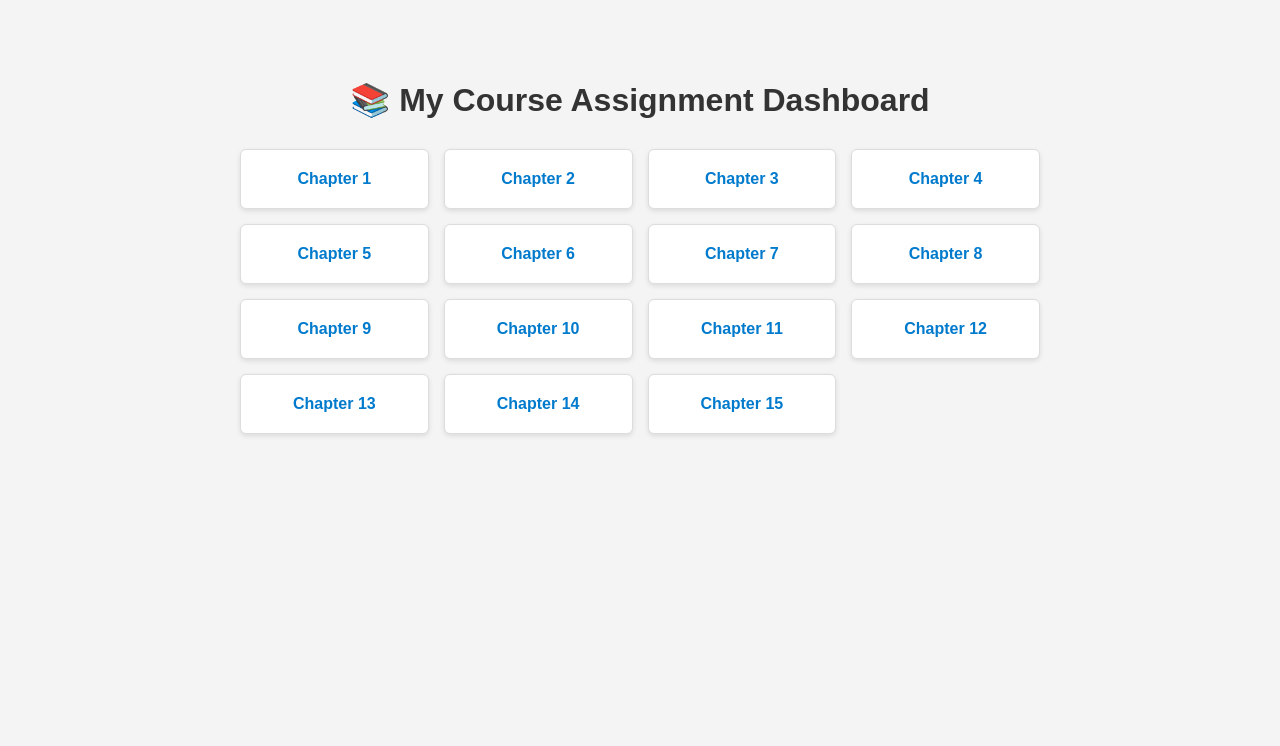
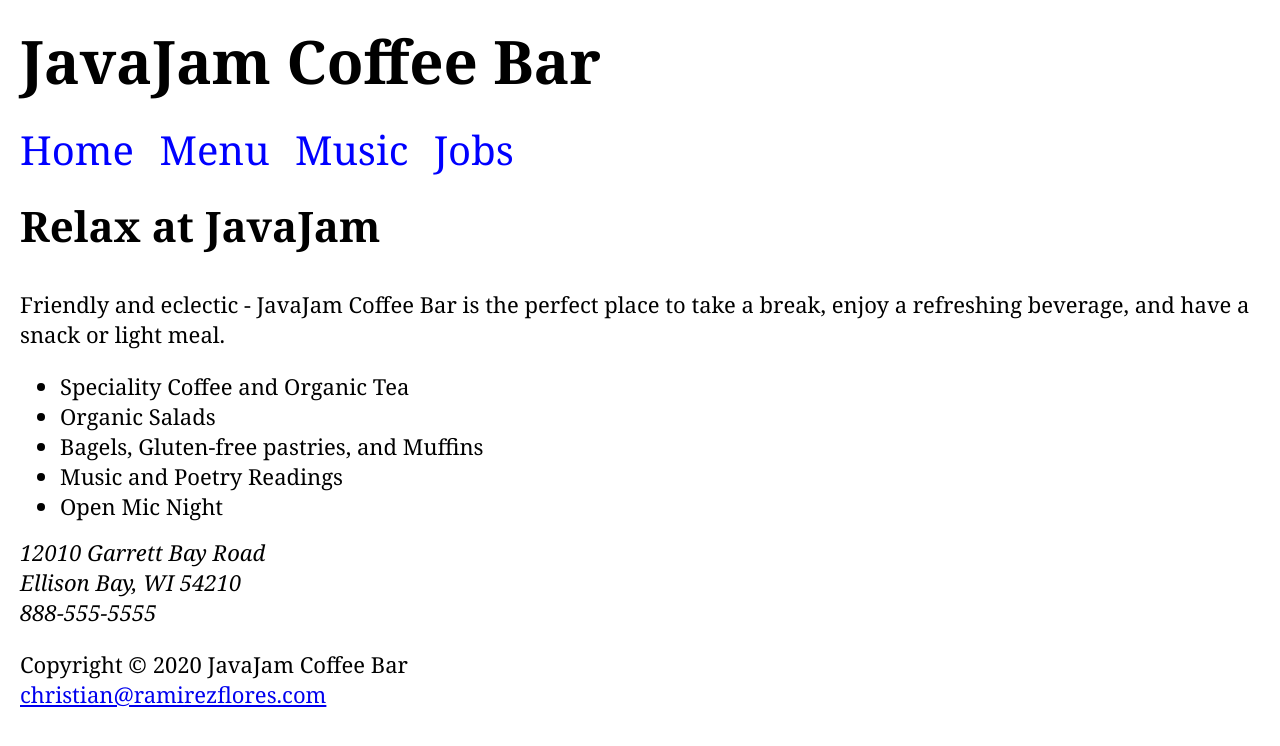
Before and after one commit to nramichr/nramichr.github.io, a plain HTML site: page index.html in a window 1280 px wide. Drawn offline with Linux system fonts and the light colour scheme.

Commit message:
Publish JavaJam site from repository root

```diff
--- a/index.html
+++ b/index.html
@@ -1,38 +1,43 @@
 <!DOCTYPE html>
 <html lang="en">
 <head>
-    <meta charset="UTF-8">
-    <meta name="viewport" content="width=device-width, initial-scale=1.0">
-    <title>Web Development Course Dashboard</title>
-    <style>
-        body { font-family: sans-serif; background-color: #f4f4f4; max-width: 800px; margin: 40px auto; padding: 20px; }
-        h1 { text-align: center; color: #333; }
-        .grid { display: grid; grid-template-columns: repeat(auto-fill, minmax(150px, 1fr)); gap: 15px; margin-top: 30px; }
-        .card { background: white; padding: 20px; text-align: center; border-radius: 6px; box-shadow: 0 2px 5px rgba(0,0,0,0.1); text-decoration: none; color: #007acc; font-weight: bold; border: 1px solid #ddd; transition: background 0.2s, color 0.2s; }
-        .card:hover { background-color: #007acc; color: white; }
-    </style>
+<meta charset="UTF-8">
+<title>JavaJam Coffee Bar</title>
+<style>
+body { font-family: Georgia, serif; margin: 20px; }
+h1 { font-size: 60px; margin: 0; }
+nav { font-size: 40px; margin: 20px 0; }
+nav a { color: blue; text-decoration: none; margin-right: 15px; }
+h2 { font-size: 42px; margin-top: 20px; }
+p, li, address { font-size: 22px; }
+</style>
 </head>
 <body>
+<h1>JavaJam Coffee Bar</h1>
+<nav>
+  <a href="index.html">Home</a>
+  <a href="menu.html">Menu</a>
+  <a href="music.html">Music</a>
+  <a href="jobs.html">Jobs</a>
+</nav>
 
-    <h1>📚 My Course Assignment Dashboard</h1>
-
-    <div class="grid">
-        <a class="card" href="ch01/index.html">Chapter 1</a>
-        <a class="card" href="ch02/index.html">Chapter 2</a>
-        <a class="card" href="ch03/index.html">Chapter 3</a>
-        <a class="card" href="ch04/index.html">Chapter 4</a>
-        <a class="card" href="ch05/index.html">Chapter 5</a>
-        <a class="card" href="ch06/index.html">Chapter 6</a>
-        <a class="card" href="ch07/index.html">Chapter 7</a>
-        <a class="card" href="ch08/index.html">Chapter 8</a>
-        <a class="card" href="ch09/index.html">Chapter 9</a>
-        <a class="card" href="ch10/index.html">Chapter 10</a>
-        <a class="card" href="ch11/index.html">Chapter 11</a>
-        <a class="card" href="ch12/index.html">Chapter 12</a>
-        <a class="card" href="ch13/index.html">Chapter 13</a>
-        <a class="card" href="ch14/index.html">Chapter 14</a>
-        <a class="card" href="ch15/index.html">Chapter 15</a>
-    </div>
-
+<h2>Relax at JavaJam</h2>
+<p>Friendly and eclectic - JavaJam Coffee Bar is the perfect place to take a break, enjoy a refreshing beverage, and have a snack or light meal.</p>
+<ul>
+  <li>Speciality Coffee and Organic Tea</li>
+  <li>Organic Salads</li>
+  <li>Bagels, Gluten-free pastries, and Muffins</li>
+  <li>Music and Poetry Readings</li>
+  <li>Open Mic Night</li>
+</ul>
+<address>
+12010 Garrett Bay Road<br>
+Ellison Bay, WI 54210<br>
+888-555-5555
+</address>
+<footer>
+<p>Copyright &copy; 2020 JavaJam Coffee Bar<br>
+<a href="mailto:christian@ramirezflores.com">christian@ramirezflores.com</a></p>
+</footer>
 </body>
 </html>
```
Also changed, not shown: Repo/Chp2/index.html (deleted, +0 -43 lines), Index Validation.png (renamed from Repo/Chp2/Index Validation.png), Menu Validation.png (renamed from Repo/Chp2/Menu Validation.png), menu.html (renamed from Repo/Chp2/menu.html), 1 other file.
